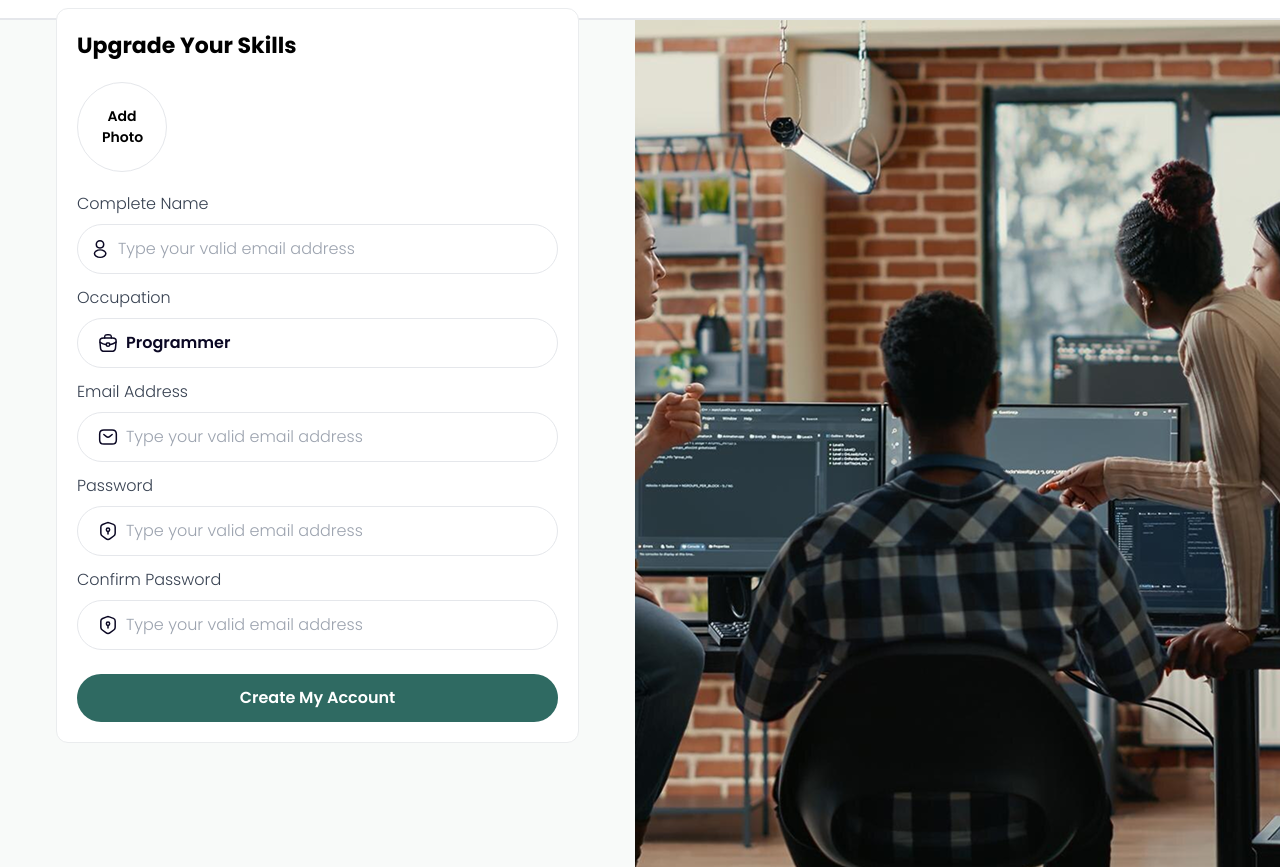
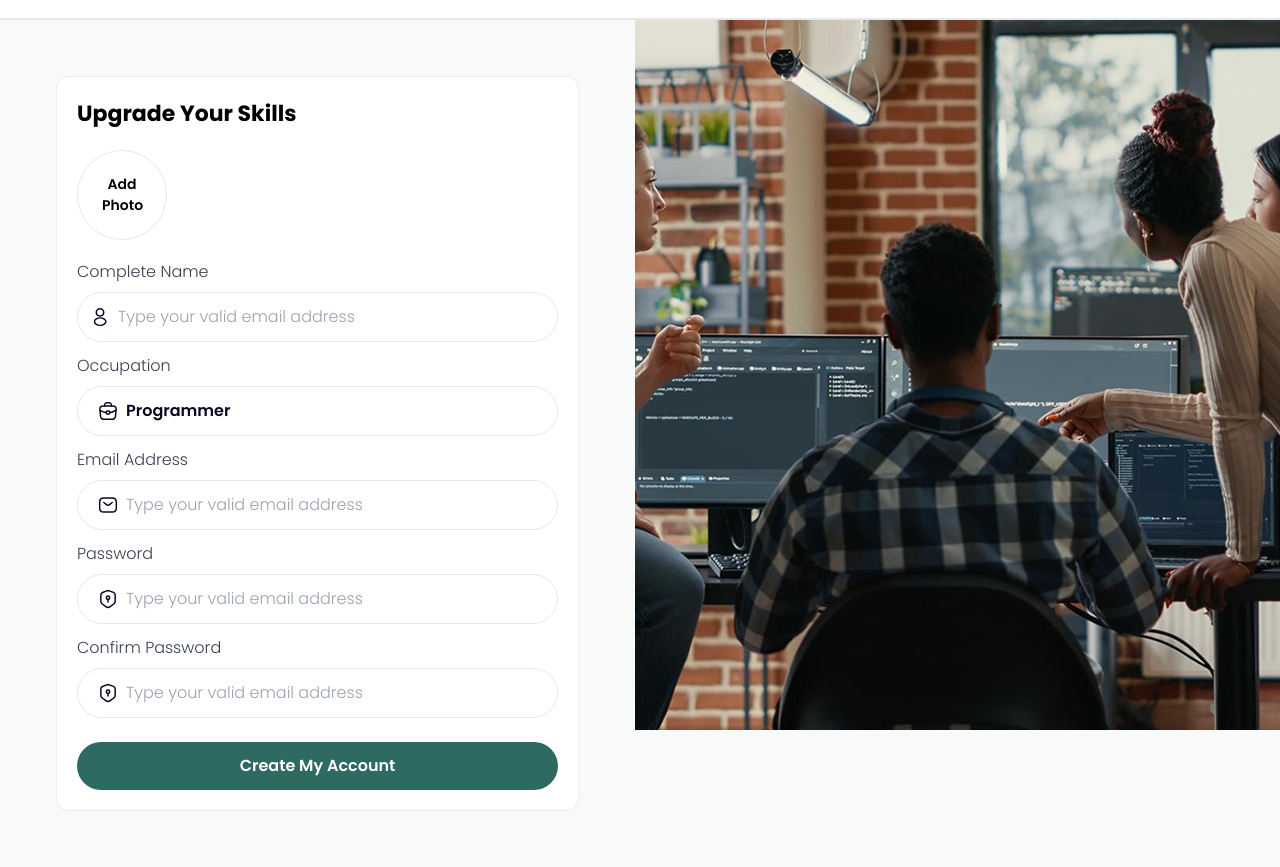
Before and after one commit to sultanrc/apply-bwa-intern, a website: page index.html in a window 1280 px wide. Shown: the part 70-937 px from the top of the page. Drawn offline with Linux system fonts and the light colour scheme.

Commit message:
Update Responsivity 2

```diff
--- a/index.html
+++ b/index.html
@@ -33,7 +33,7 @@
     </nav>
 
     <div class="bg-[#F8FAF9] max-w-[1280px] mx-auto flex flex-1 ">
-        <div class="w-[635px] flex items-center justify-center px-14 py-14 h-[calc(100vh-90px)] max-h-[100vh]">
+        <div class="w-[635px] flex items-center justify-center px-14 py-14">
             <div class="w-full max-w-[510px] h-auto flex flex-col gap-5 items-start bg-white rounded-xl border border-[#EAECEE] p-5">
                <h2 class="font-bold text-[22px]">Upgrade Your Skills</h2>
                <div class="h-[90px] w-[90px] bg-white border rounded-full flex items-center justify-center">
@@ -79,8 +79,7 @@
             </div>
         </div>
 
-        <!-- Gambar di kanan -->
-        <div class="w-[645px]">
+        <div class="w-[645px] h-[calc(100vh-90px)] max-h-[100vh]">
             <img src="assets/bg.png" alt="Gambar Pendaftaran" class="w-full h-full object-cover">
         </div>
     </div>
```
